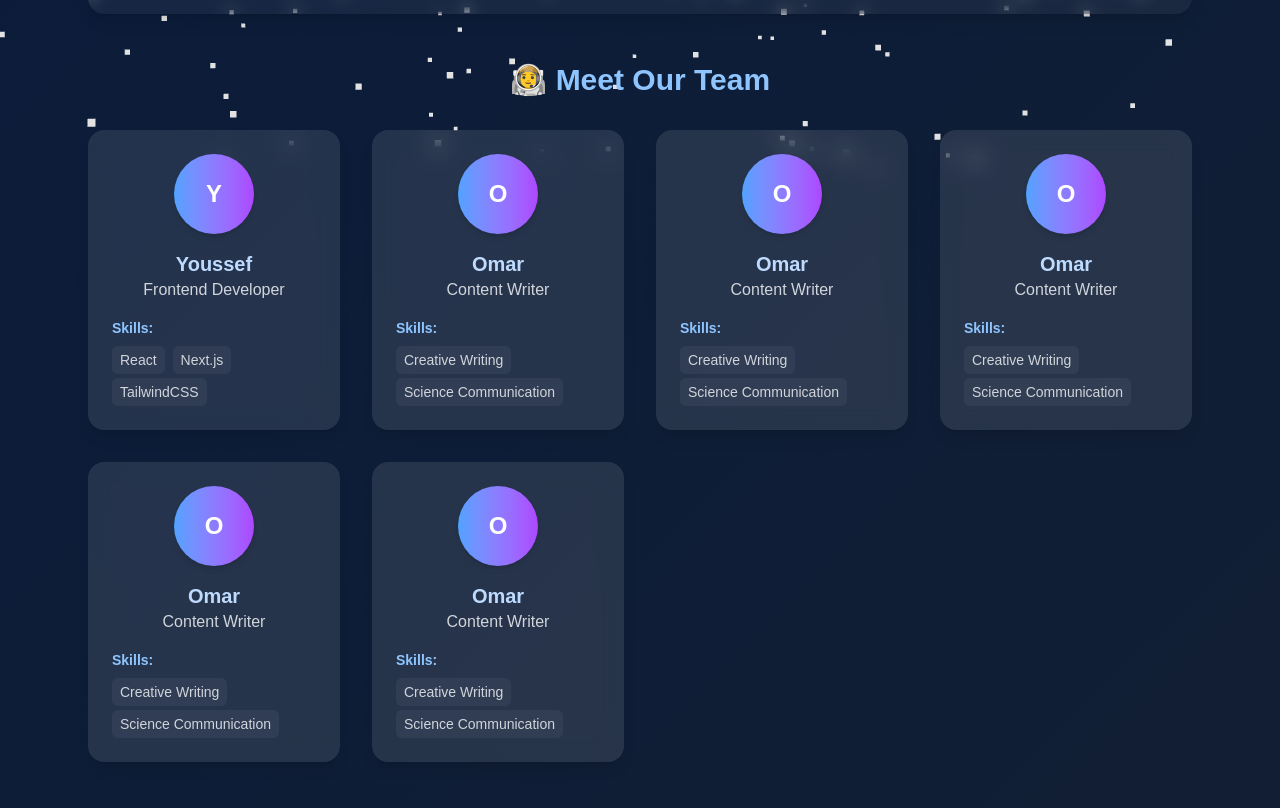
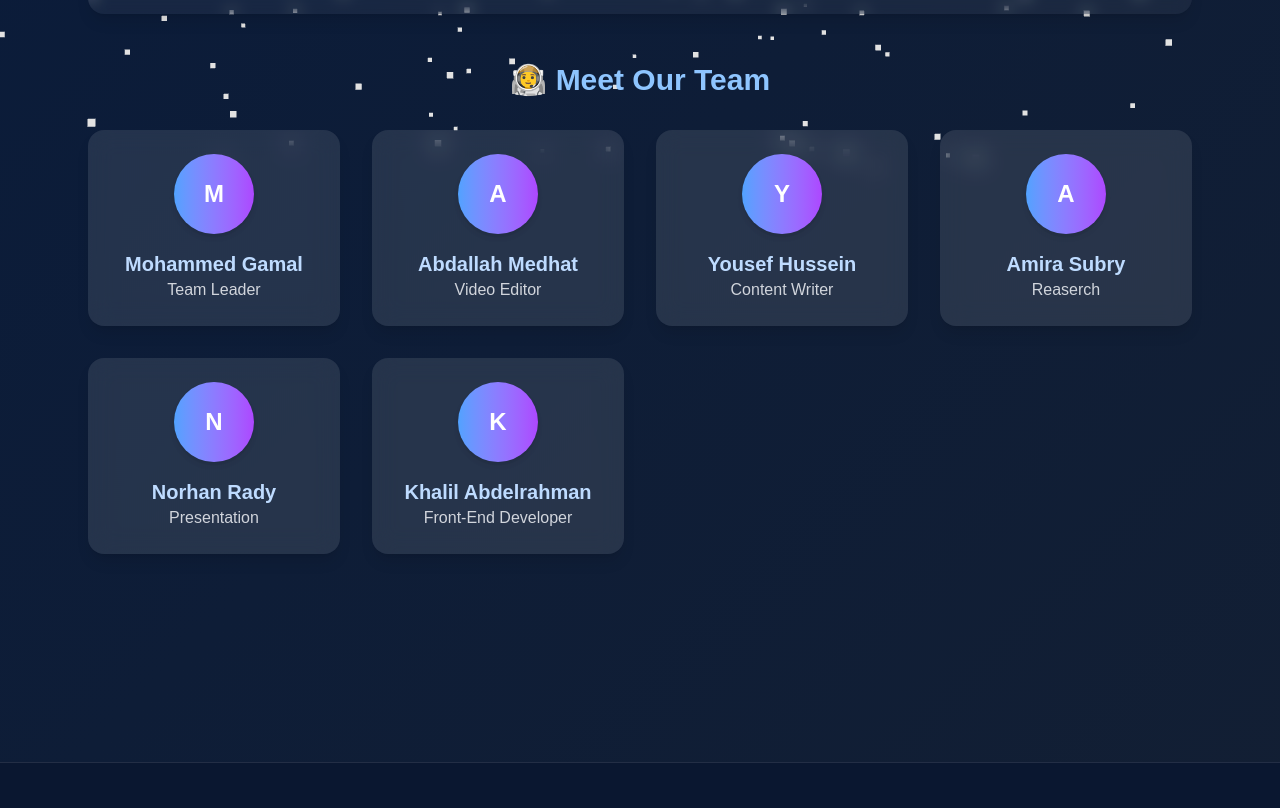
Before and after one commit to yougitgub/space-storiess, a Next.js app: page /about in a window 1280 px wide. Shown: the part 632-1440 px from the top of the page. Built offline with nearby package versions, Linux system fonts and the light colour scheme.

Commit message:
Update page.jsx

```diff
--- a/app/about/page.jsx
+++ b/app/about/page.jsx
@@ -7,33 +7,33 @@ import Footer from "@/components/Footer";
 
 const team = [
   {
-    name: "Youssef",
-    role: "Frontend Developer",
+    name: "Mohammed Gamal",
+    role: "Team Leader",
     skills: ["React", "Next.js", "TailwindCSS"],
   },
   {
-    name: "Omar",
+    name: "Abdallah Medhat",
+    role: "Video Editor",
+    skills: ["Creative Writing", "Science Communication"],
+  },
+  {
+    name: "Yousef Hussein",
     role: "Content Writer",
     skills: ["Creative Writing", "Science Communication"],
   },
   {
-    name: "Omar",
-    role: "Content Writer",
+    name: "Amira Subry",
+    role: "Reaserch",
     skills: ["Creative Writing", "Science Communication"],
   },
   {
-    name: "Omar",
-    role: "Content Writer",
+    name: "Norhan Rady",
+    role: "Presentation",
     skills: ["Creative Writing", "Science Communication"],
   },
   {
-    name: "Omar",
-    role: "Content Writer",
-    skills: ["Creative Writing", "Science Communication"],
-  },
-  {
-    name: "Omar",
-    role: "Content Writer",
+    name: "Khalil Abdelrahman",
+    role: "Front-End Developer",
     skills: ["Creative Writing", "Science Communication"],
   },
 
@@ -99,21 +99,7 @@ export default function AboutPage() {
                   {member.name}
                 </h3>
                 <p className="text-center text-gray-300">{member.role}</p>
-                <div className="mt-4">
-                  <h4 className="text-sm font-semibold text-blue-300 mb-2">
-                    Skills:
-                  </h4>
-                  <ul className="text-sm space-y-1 text-gray-300">
-                    {member.skills.map((skill, i) => (
-                      <li
-                        key={i}
-                        className="px-2 py-1 bg-white/5 rounded-md inline-block mr-2"
-                      >
-                        {skill}
-                      </li>
-                    ))}
-                  </ul>
-                </div>
+
               </div>
             ))}
           </div>
```
